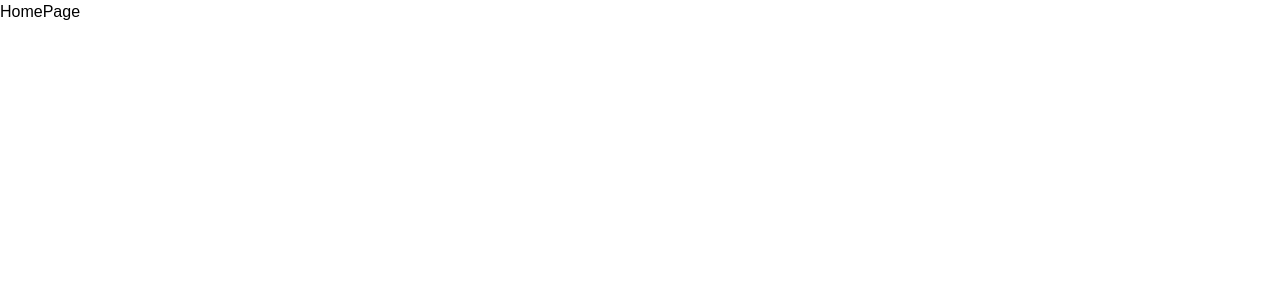
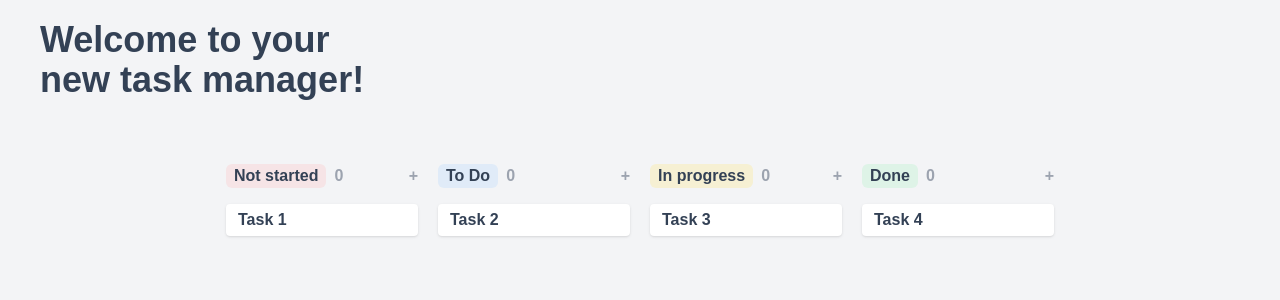
Before and after one commit to localhostd3veloper/notion-replication, a React (Create React App) app: page / in a window 1280 px wide. Shown: the top 300 px of the page. Built offline with nearby package versions, Linux system fonts and the light colour scheme.

Commit message:
setup: Basic useContext

```diff
--- a/src/App.js
+++ b/src/App.js
@@ -1,14 +1,17 @@
 import { lazy } from "react";
 import { BrowserRouter as Router, Routes, Route } from "react-router-dom";
+import { AppProvider } from "./context/AppContext";
 const HomePage = lazy(() => import("./components/HomePage"));
 
 function App() {
   return (
-    <Router>
-      <Routes>
-        <Route exact path="/" element={<HomePage />} />
-      </Routes>
-    </Router>
+    <AppProvider>
+      <Router>
+        <Routes>
+          <Route exact path="/" element={<HomePage />} />
+        </Routes>
+      </Router>
+    </AppProvider>
   );
 }
 
--- a/src/components/HomePage.js
+++ b/src/components/HomePage.js
@@ -1,7 +1,44 @@
-import React from "react";
+import React, { useContext } from "react";
+import { AppContext } from "../context/AppContext";
 
 function HomePage() {
-  return <div>HomePage</div>;
+  const { tasks, views } = useContext(AppContext);
+
+  return (
+    <div className="h-screen bg-gray-100 flex flex-col px-10 pt-5 gap-16">
+      <div className="text-base md:text-2xl lg:text-4xl font-semibold text-slate-700">
+        Welcome to your <br /> new task manager!
+      </div>
+      <div className="flex flex-col items-center gap-4">
+        <div className="flex gap-5 justify-center">
+          {views.map((view) => (
+            <div
+              key={view.id}
+              className={`flex items-center justify-between w-48 font-semibold`}
+            >
+              <div className="flex gap-2 text-gray-400">
+                <div className={`text-slate-700 px-2 rounded-md ${view.color}`}>
+                  {view.name}
+                </div>
+                <div>0</div>
+              </div>
+              <div className=" text-gray-400">+</div>
+            </div>
+          ))}
+        </div>
+        <div className="flex gap-5">
+          {tasks.map((task) => (
+            <div
+              key={task.id}
+              className="flex w-48 gap-5 px-3 py-1 bg-white shadow rounded"
+            >
+              <div className="text-slate-700 font-semibold">{task.title}</div>
+            </div>
+          ))}
+        </div>
+      </div>
+    </div>
+  );
 }
 
 export default HomePage;
--- /dev/null
+++ b/src/context/AppContext.js
@@ -0,0 +1,45 @@
+import React, { createContext, useState } from "react";
+
+export const AppContext = createContext();
+
+export const AppProvider = ({ children }) => {
+  const [views, setViews] = useState([
+    { name: "Not started", id: 1, color: "bg-red-300/20" },
+    { name: "To Do", id: 2, color: "bg-blue-300/20" },
+    { name: "In progress", id: 3, color: "bg-yellow-300/20" },
+    { name: "Done", id: 4, color: "bg-green-300/20" },
+  ]);
+
+  const [tasks, setTasks] = useState([
+    {
+      id: 1,
+      title: "Task 1",
+      description: "Description 1",
+      viewId: 1,
+    },
+    {
+      id: 2,
+      title: "Task 2",
+      description: "Description 2",
+      viewId: 2,
+    },
+    {
+      id: 3,
+      title: "Task 3",
+      description: "Description 3",
+      viewId: 3,
+    },
+    {
+      id: 4,
+      title: "Task 4",
+      description: "Description 4",
+      viewId: 4,
+    },
+  ]);
+
+  return (
+    <AppContext.Provider value={{ views, tasks }}>
+      {children}
+    </AppContext.Provider>
+  );
+};
```
